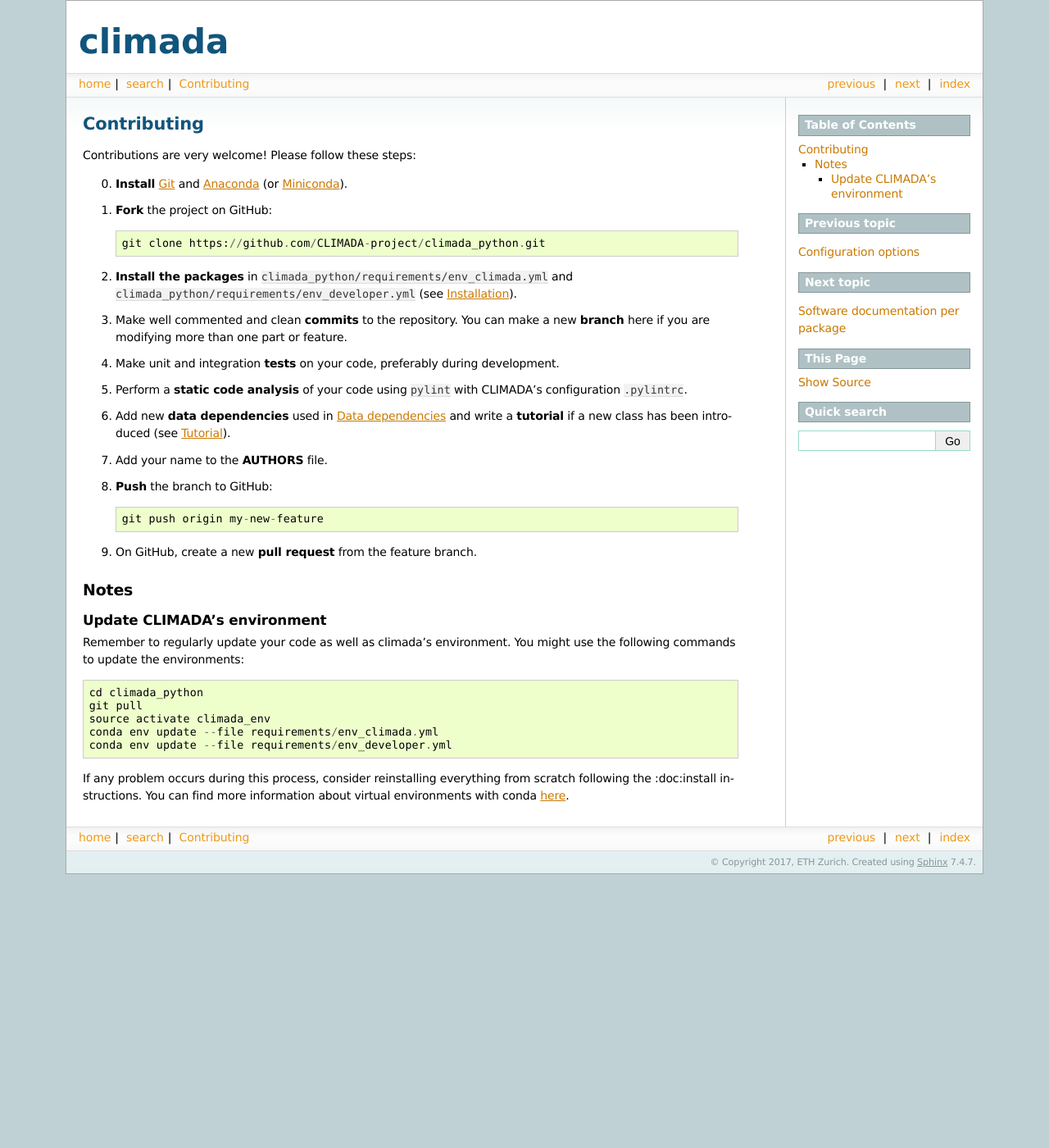
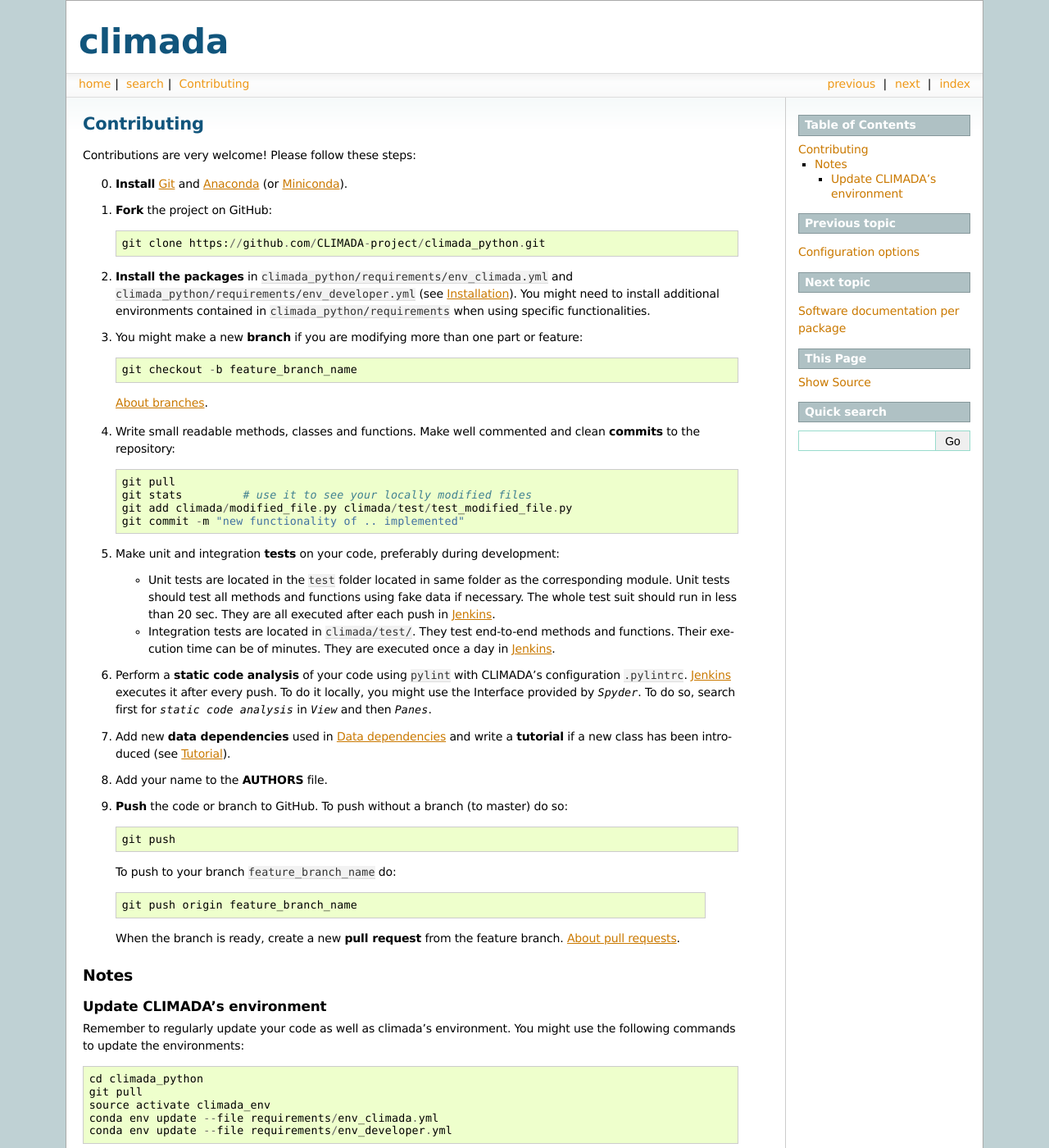
Before and after one commit to olivermarchand/climada_python, a Sphinx documentation site: the page built from doc/guide/developer.rst, in a window 1280 px wide and 1400 px high. Shown: the whole window at 82% size. Built offline with Sphinx 7.4.7, drawn with Linux system fonts in a browser that asks for light colours; pages that are not in the unit, such as notebooks, are missing from menus.

Commit message:
specify commands in instructions

```diff
--- a/doc/guide/developer.rst
+++ b/doc/guide/developer.rst
@@ -6,21 +6,47 @@ Contributing
 Contributions are very welcome! Please follow these steps:
 
 0. **Install** `Git <https://git-scm.com/book/en/v2/Getting-Started-Installing-Git>`_ and `Anaconda <https://www.anaconda.com/>`_ (or `Miniconda <https://conda.io/miniconda.html>`_).
+
 1. **Fork** the project on GitHub::
 
     git clone https://github.com/CLIMADA-project/climada_python.git
 
-2. **Install the packages** in ``climada_python/requirements/env_climada.yml`` and ``climada_python/requirements/env_developer.yml`` (see :doc:`install`).
-3. Make well commented and clean **commits** to the repository. You can make a new **branch** here if you are modifying more than one part or feature.
-4. Make unit and integration **tests** on your code, preferably during development.
-5. Perform a **static code analysis** of your code using ``pylint`` with CLIMADA's configuration ``.pylintrc``.
-6. Add new **data dependencies** used in :doc:`data_dependencies` and write a **tutorial** if a new class has been introduced (see :doc:`tutorial`).
-7. Add your name to the **AUTHORS** file.
-8. **Push** the branch to GitHub::
+2. **Install the packages** in ``climada_python/requirements/env_climada.yml`` and ``climada_python/requirements/env_developer.yml`` (see :doc:`install`). You might need to install additional environments contained in ``climada_python/requirements`` when using specific functionalities.
 
-    git push origin my-new-feature
+3. You might make a new **branch** if you are modifying more than one part or feature::
 
-9. On GitHub, create a new **pull request** from the feature branch.
+    git checkout -b feature_branch_name
+
+ `About branches <https://help.github.com/en/articles/about-branches>`_.
+
+4. Write small readable methods, classes and functions. Make well commented and clean **commits** to the repository::
+
+    git pull
+    git stats         # use it to see your locally modified files
+    git add climada/modified_file.py climada/test/test_modified_file.py
+    git commit -m "new functionality of .. implemented"
+
+5. Make unit and integration **tests** on your code, preferably during development:
+
+   * Unit tests are located in the ``test`` folder located in same folder as the corresponding module. Unit tests should test all methods and functions using fake data if necessary. The whole test suit should run in less than 20 sec. They are all executed after each push in `Jenkins <http://ied-wcr-jenkins.ethz.ch/job/climada_ci/>`_.
+
+   * Integration tests are located in ``climada/test/``. They test end-to-end methods and functions. Their execution time can be of minutes. They are executed once a day in `Jenkins <http://ied-wcr-jenkins.ethz.ch/job/climada_ci_night/>`_.
+
+6. Perform a **static code analysis** of your code using ``pylint`` with CLIMADA's configuration ``.pylintrc``. `Jenkins <http://ied-wcr-jenkins.ethz.ch>`_ executes it after every push. To do it locally, you might use the Interface provided by `Spyder`. To do so, search first for `static code analysis` in `View` and then `Panes`.
+
+7. Add new **data dependencies** used in :doc:`data_dependencies` and write a **tutorial** if a new class has been introduced (see :doc:`tutorial`).
+
+8. Add your name to the **AUTHORS** file.
+
+9. **Push** the code or branch to GitHub. To push without a branch (to master) do so::
+
+    git push
+
+ To push to your branch ``feature_branch_name`` do::
+
+    git push origin feature_branch_name
+
+ When the branch is ready, create a new **pull request** from the feature branch. `About pull requests <https://help.github.com/en/articles/about-pull-requests>`_.
 
 
 Notes
```
